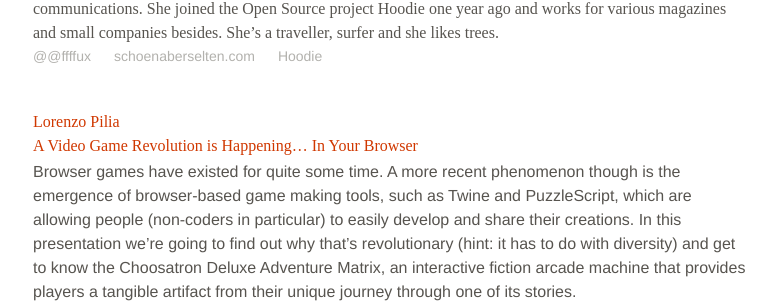
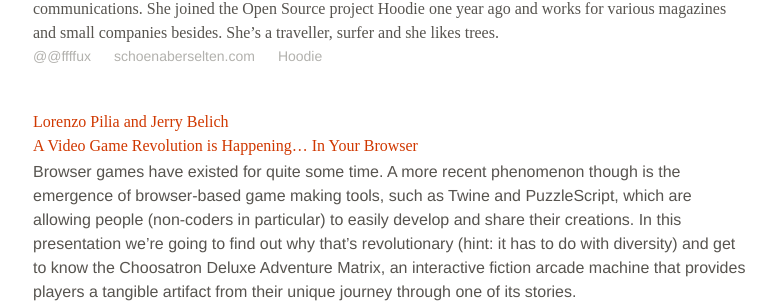
Before and after one commit to upfrontug/upfrontug.github.io, a Jekyll site: the page built from index.html, in a window 1280 px wide and 900 px high, scrolled down 1048 px. Shown: the part 147-452 px from the top of the window, without its empty margins (248-1031 px from the left). Built offline with Jekyll 4.4.1, drawn with Linux system fonts in a browser that asks for light colours; nearby versions of some CDN libraries; comment, search, counter and statistics services are not loaded; a style sheet for code colours, icons or effects is not loaded.

Commit message:
add Jerry

```diff
--- a/_posts/2014-4-8-meetup.html
+++ b/_posts/2014-4-8-meetup.html
@@ -37,7 +37,7 @@
   </li>
 
   <li>
-    <h4><span>Lorenzo Pilia</span> A Video Game Revolution is Happening… In Your Browser</h4>
+    <h4><span>Lorenzo Pilia and Jerry Belich</span> A Video Game Revolution is Happening… In Your Browser</h4>
     <p>
       Browser games have existed for quite some time. A more recent phenomenon though is the emergence of browser-based game making tools, such as Twine and PuzzleScript, which are allowing people (non-coders in particular) to easily develop and share their creations. In this presentation we’re going to find out why that’s revolutionary (hint: it has to do with diversity) and get to know the Choosatron Deluxe Adventure Matrix, an interactive fiction arcade machine that provides players a tangible artifact from their unique journey through one of its stories.
     </p>
```
